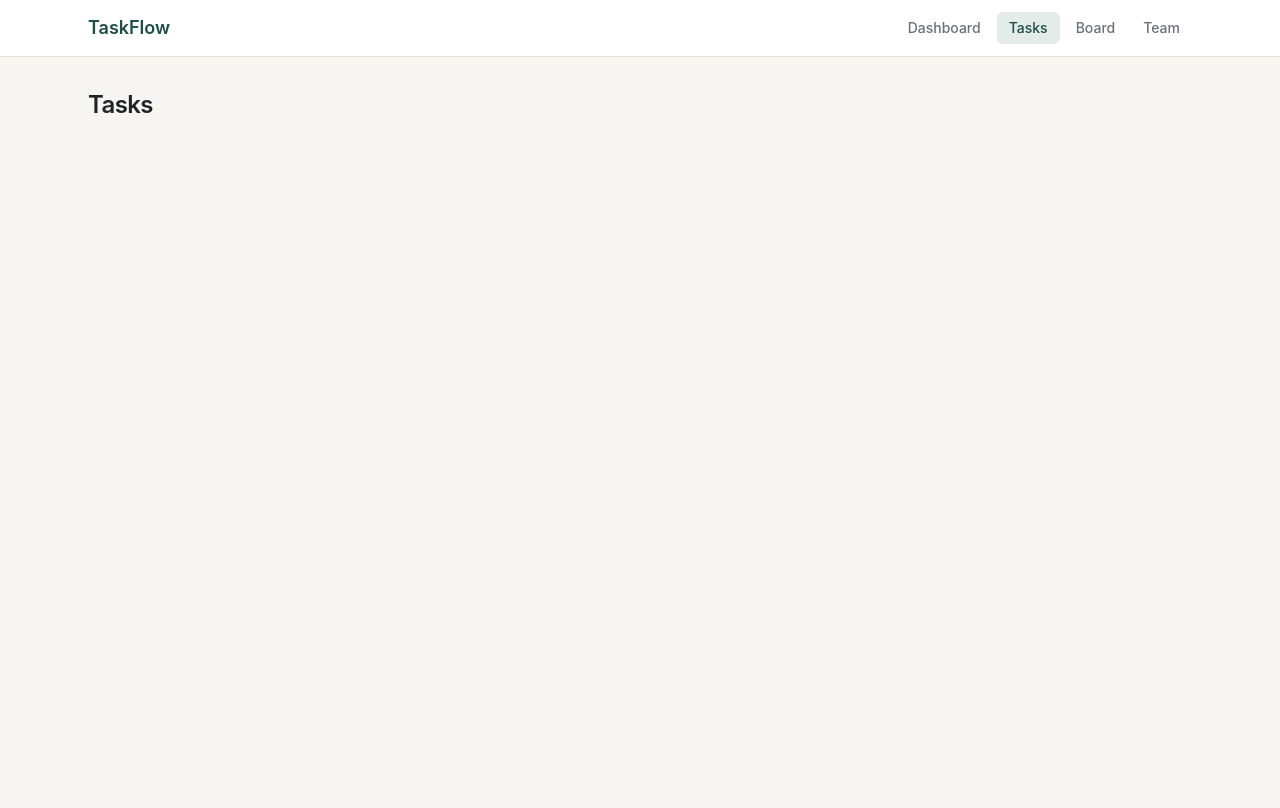
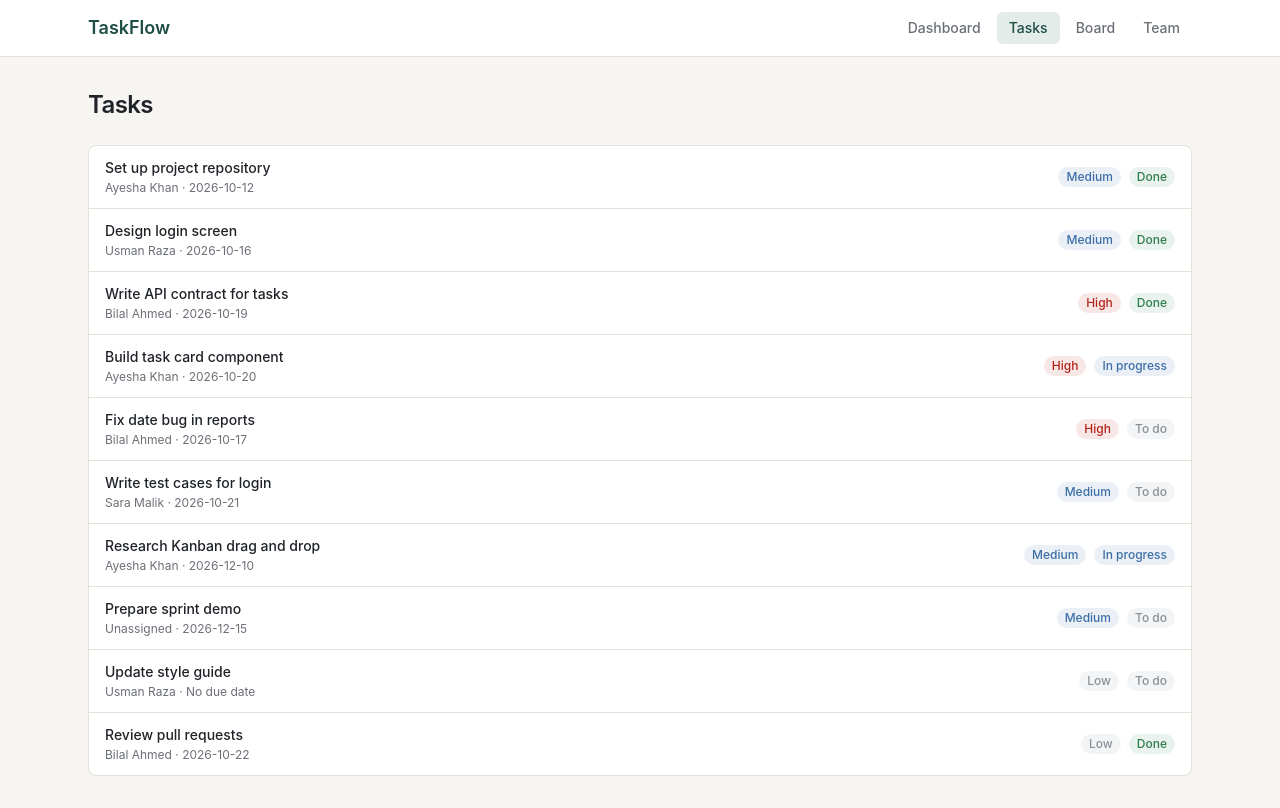
Before and after one commit to khadijafatima409/taskflow, a React (Vite) app: page /tasks in a window 1280 px wide. Built offline with nearby package versions, Linux system fonts and the light colour scheme.

Commit message:
feat(tasks): show task list with status and priority badges

```diff
--- /dev/null
+++ b/src/components/Badge.tsx
@@ -0,0 +1,27 @@
+import type { ReactNode } from 'react';
+
+export type BadgeTone = 'gray' | 'blue' | 'green' | 'red';
+
+interface BadgeProps {
+  children: ReactNode;
+  tone?: BadgeTone;
+}
+
+const toneClasses: Record<BadgeTone, string> = {
+  gray: 'bg-todo/10 text-todo',
+  blue: 'bg-progress/10 text-progress',
+  green: 'bg-done/10 text-done',
+  red: 'bg-overdue/10 text-overdue',
+};
+
+function Badge({ children, tone = 'gray' }: BadgeProps) {
+  return (
+    <span
+      className={`inline-flex items-center rounded-full px-2 py-0.5 text-xs font-medium ${toneClasses[tone]}`}
+    >
+      {children}
+    </span>
+  );
+}
+
+export default Badge;
--- a/src/components/features/tasks/TasksPage.tsx
+++ b/src/components/features/tasks/TasksPage.tsx
@@ -1,7 +1,45 @@
+import { seedTasks } from '../../../data/seedTasks';
+import { seedTeam } from '../../../data/seedTeam';
+import {
+  priorityLabels,
+  priorityTones,
+  statusLabels,
+  statusTones,
+} from '../../../data/taskOptions';
+import Badge from '../../Badge';
+import Card from '../../Card';
+
 function TasksPage() {
+  function getAssigneeName(assigneeId: string | null): string {
+    const member = seedTeam.find((m) => m.id === assigneeId);
+    return member ? member.name : 'Unassigned';
+  }
+
   return (
     <main className="mx-auto max-w-6xl px-4 py-8 sm:px-6">
-      <h1 className="text-2xl font-semibold tracking-tight">Tasks</h1>
+      <h1 className="mb-6 text-2xl font-semibold tracking-tight">Tasks</h1>
+
+      <Card>
+        <ul className="divide-y divide-line">
+          {seedTasks.map((task) => (
+            <li
+              key={task.id}
+              className="flex flex-wrap items-center justify-between gap-3 px-4 py-3"
+            >
+              <div>
+                <p className="text-sm font-medium">{task.title}</p>
+                <p className="mt-0.5 text-xs text-muted">
+                  {getAssigneeName(task.assigneeId)} · {task.dueDate ?? 'No due date'}
+                </p>
+              </div>
+              <div className="flex items-center gap-2">
+                <Badge tone={priorityTones[task.priority]}>{priorityLabels[task.priority]}</Badge>
+                <Badge tone={statusTones[task.status]}>{statusLabels[task.status]}</Badge>
+              </div>
+            </li>
+          ))}
+        </ul>
+      </Card>
     </main>
   );
 }
--- /dev/null
+++ b/src/data/taskOptions.ts
@@ -0,0 +1,29 @@
+import type { BadgeTone } from '../components/Badge';
+import type { TaskPriority, TaskStatus } from '../types/task';
+
+export const statuses: TaskStatus[] = ['todo', 'in-progress', 'done'];
+export const priorities: TaskPriority[] = ['low', 'medium', 'high'];
+
+export const statusLabels: Record<TaskStatus, string> = {
+  todo: 'To do',
+  'in-progress': 'In progress',
+  done: 'Done',
+};
+
+export const priorityLabels: Record<TaskPriority, string> = {
+  low: 'Low',
+  medium: 'Medium',
+  high: 'High',
+};
+
+export const statusTones: Record<TaskStatus, BadgeTone> = {
+  todo: 'gray',
+  'in-progress': 'blue',
+  done: 'green',
+};
+
+export const priorityTones: Record<TaskPriority, BadgeTone> = {
+  low: 'gray',
+  medium: 'blue',
+  high: 'red',
+};
```
